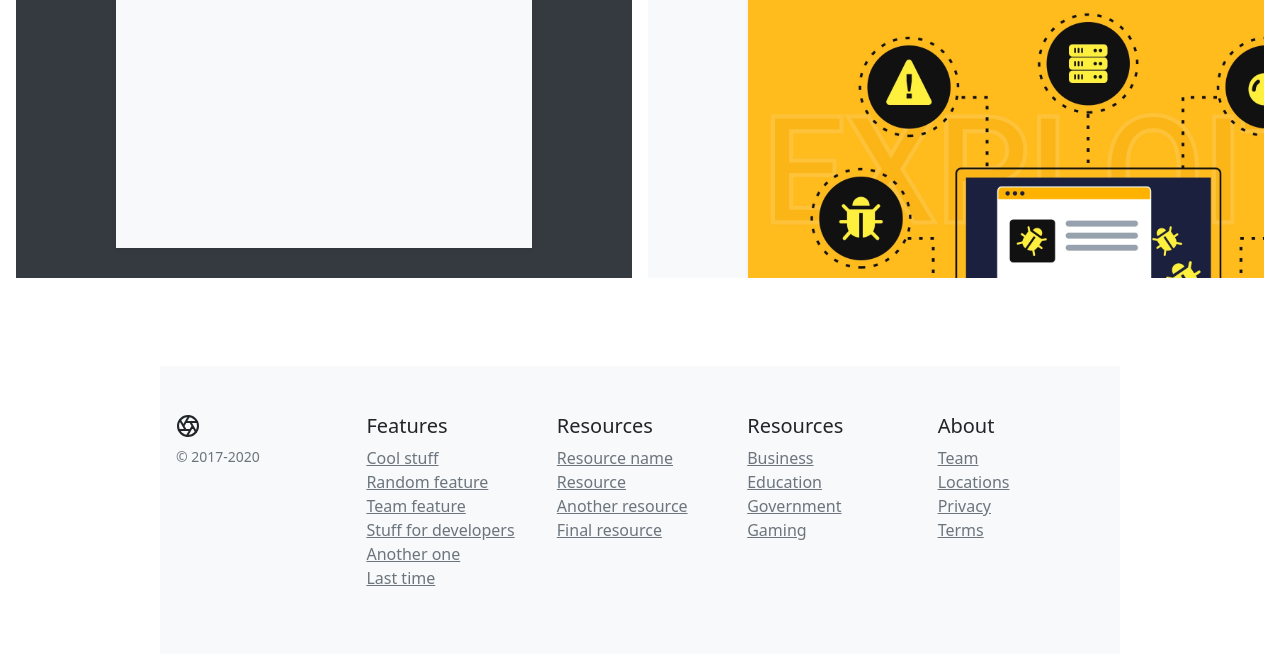
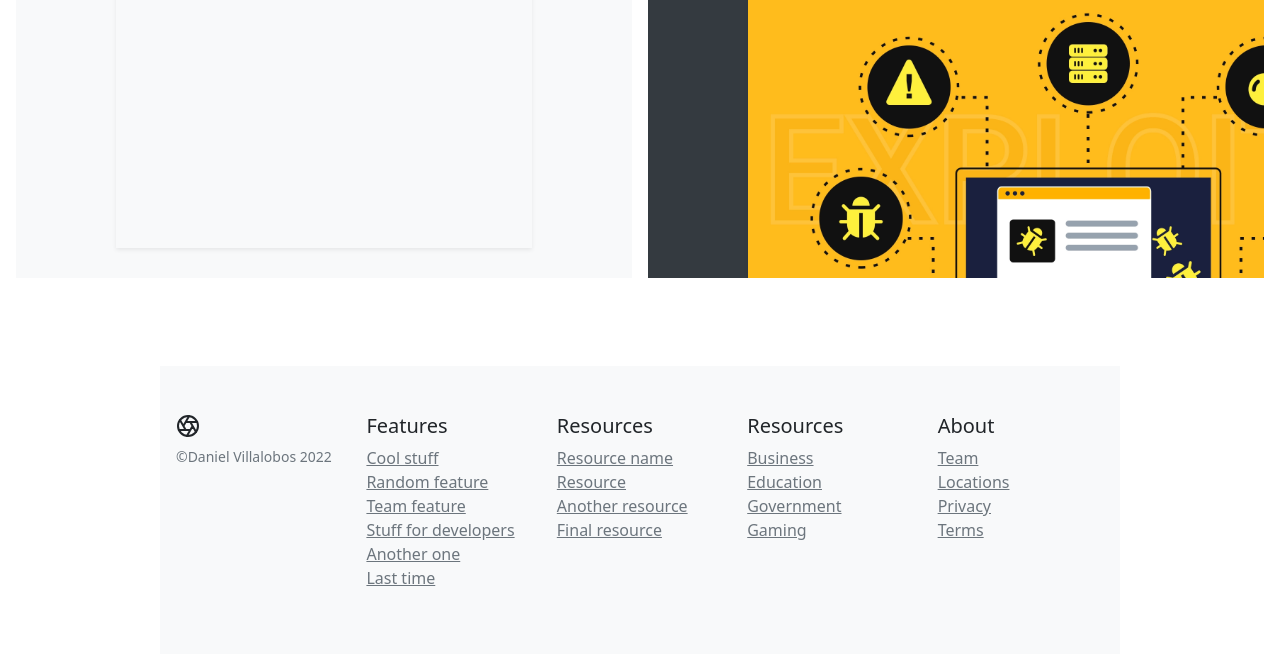
Before and after one commit to danielvilla27/PAGINAWEB, a plain HTML site: page INDEX.html in a window 1280 px wide. Shown: the part 2173-2827 px from the top of the page. Drawn offline with nearby package versions, Linux system fonts and the light colour scheme.

Commit message:
cambios menores

```diff
--- a/INDEX.html
+++ b/INDEX.html
@@ -180,7 +180,7 @@
     </div>
 
     <div class="d-md-flex flex-md-equal w-100 my-md-3 pl-md-3">
-        <div class="bg-dark mr-md-3 pt-3 px-3 pt-md-5 px-md-5 text-center text-white overflow-hidden">
+        <div class="bg-light mr-md-3 pt-3 px-3 pt-md-5 px-md-5 text-center overflow-hidden">
             <div class="my-3 p-3">
                 <h2 class="display-5">DEBUGING</h2>
                 <p class="lead">Acceso a contenido para expertos informaticos.</p>
@@ -189,7 +189,7 @@
                 <img src="img/debug.jpg" style="border-radius: 21px 21px 0 0;" width="680px">
             </div>
         </div>
-        <div class="bg-light mr-md-3 pt-3 px-3 pt-md-5 px-md-5 text-center overflow-hidden">
+        <div class="bg-dark mr-md-3 pt-3 px-3 pt-md-5 px-md-5 text-center text-white overflow-hidden">
             <div class="my-3 py-3">
                 <h2 class="display-5">EXPLOITS</h2>
                 <p class="lead">La ciencia enfocada en anticipar las vulnerabilidades antes de que sean aplicadas.</p>
@@ -213,7 +213,7 @@
                     <path
                         d="M14.31 8l5.74 9.94M9.69 8h11.48M7.38 12l5.74-9.94M9.69 16L3.95 6.06M14.31 16H2.83m13.79-4l-5.74 9.94" />
                 </svg>
-                <small class="d-block mb-3 text-muted">&copy; 2017-2020</small>
+                <small class="d-block mb-3 text-muted">&copy;Daniel Villalobos 2022</small>
             </div>
             <div class="col-6 col-md">
                 <h5>Features</h5>
```
